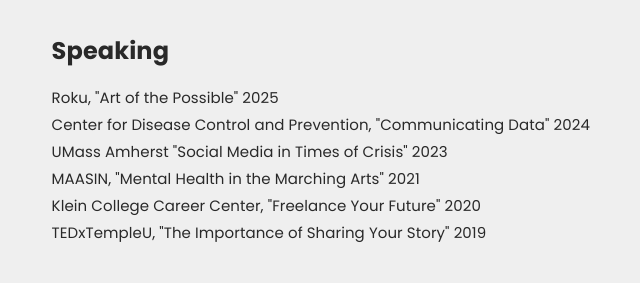
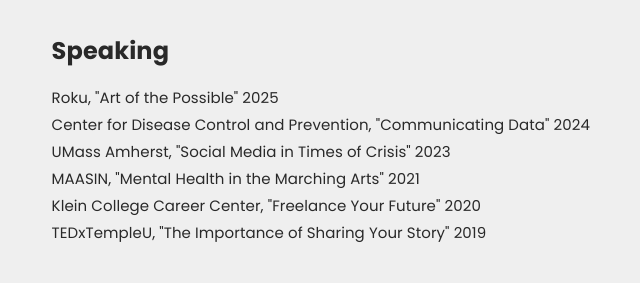
Before and after one commit to wcareri/website, a plain HTML site: page about/index.html in a window 1280 px wide. Shown: the part 1220-1503 px from the top of the page, 294-934 px from the left. Drawn offline with Linux system fonts and the light colour scheme; a web font is replaced by a local one.

Commit message:
Update index.html

```diff
--- a/about/index.html
+++ b/about/index.html
@@ -38,7 +38,7 @@
 
 		<h2>Speaking</h2>
 
-		<p>Roku, "Art of the Possible" 2025<br>Center for Disease Control and Prevention, "Communicating Data" 2024<br>UMass Amherst "Social Media in Times of Crisis" 2023<br>MAASIN, "Mental Health in the Marching Arts" 2021<br>Klein College Career Center, "Freelance Your Future" 2020<br>TEDxTempleU, "The Importance of Sharing Your Story" 2019</p>
+		<p>Roku, "Art of the Possible" 2025<br>Center for Disease Control and Prevention, "Communicating Data" 2024<br>UMass Amherst, "Social Media in Times of Crisis" 2023<br>MAASIN, "Mental Health in the Marching Arts" 2021<br>Klein College Career Center, "Freelance Your Future" 2020<br>TEDxTempleU, "The Importance of Sharing Your Story" 2019</p>
 
 		<h2>Education</h2>
 
@@ -72,4 +72,5 @@
 <script src="../footer.js"></script>
 
 </body>
+
 </html>
```
